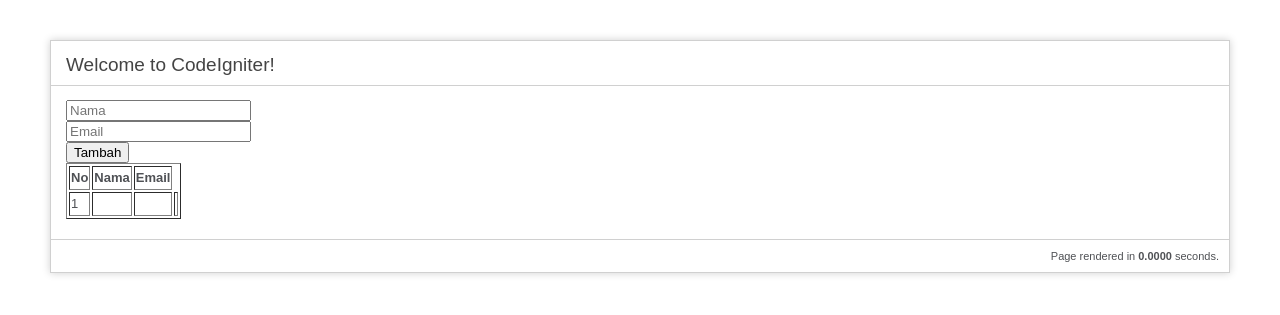
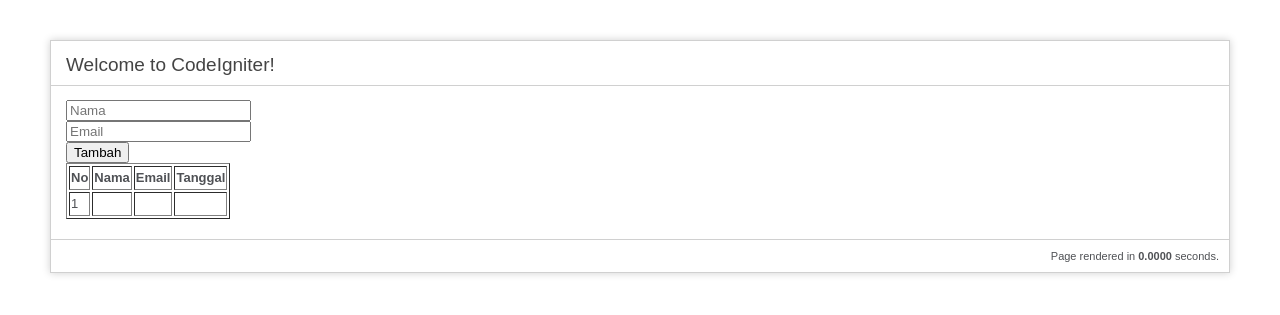
Before and after one commit to anandarifkiy32/dicodingsub1, a CodeIgniter app: page /database/ in a window 1280 px wide. Shown: the top 315 px of the page. Run offline with CodeIgniter, Linux system fonts and the light colour scheme; tables that the repository leaves empty or names only in its code hold one stand-in row (values such as "Sample post"); data that the repository does not hold is empty.

Commit message:
add date table

```diff
--- a/application/views/welcome_message.php
+++ b/application/views/welcome_message.php
@@ -91,6 +91,7 @@ defined('BASEPATH') OR exit('No direct script access allowed');
 						<th>No</th>
 						<th>Nama</th>
 						<th>Email</th>
+						<th>Tanggal</th>
 					</tr>
 				</thead>
 				<tbody>
```
